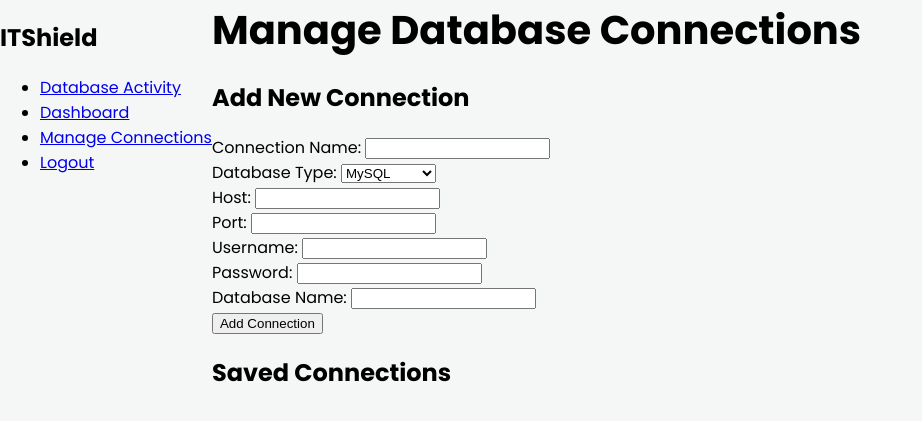
After one commit to winterwolfx2h/itshield, a Flask app: page /manage_connections in a window 1280 px wide. The commit adds this page. Shown: the top 421 px of the page, without its empty margins (0-922 px from the left). Run offline with Flask 2, Linux system fonts and the light colour scheme; the visitor is signed in with stand-in values (Sample User, id 1); data that the repository does not hold is empty; parts of the project's set-up code (start-up, migrations or seed data) failed here and were passed over; some libraries are stand-ins or nearby versions.

Commit message:
Add dynamic database connections for MySQL and PostgreSQL

```diff
--- a/DBM/app.py
+++ b/DBM/app.py
@@ -1,117 +1,95 @@
-from flask import Flask, render_template, send_from_directory, redirect, url_for, request, flash
-from flask_socketio import SocketIO
-from flask_bootstrap import Bootstrap
-import psutil
-from dashboard import dashboard_bp
-from monitor import monitor_bp
-from management import management_bp
+from flask import Flask, render_template, request, redirect, url_for, session
+from flask_socketio import SocketIO, emit
+from availdb import fetch_database_availability
 from utils import fetch_process_list
-from availdb import fetch_database_availability
-from flask_login import LoginManager, current_user, login_user, login_required, logout_user, UserMixin
-import os
+from db_manager import init_db, add_connection, get_connections, get_connection_by_id
+import threading
+import time
 
 app = Flask(__name__)
-app.secret_key = 'your_secret_key'  # Needed for session management
-Bootstrap(app)
-
-app.register_blueprint(dashboard_bp, url_prefix='/dashboard')
-app.register_blueprint(monitor_bp, url_prefix='/monitor')
-app.register_blueprint(management_bp, url_prefix='/management')
-
+app.secret_key = 'your-secret-key'
 socketio = SocketIO(app)
 
-login_manager = LoginManager()
-login_manager.init_app(app)
-login_manager.login_view = 'login'
+# Initialize SQLite database
+init_db()
 
-class User(UserMixin):
-    def __init__(self, id):
-        self.id = id
-
-    def get_id(self):
-        return self.id
-
-# In-memory user store, for demo purposes
-users = {'admin': {'password': 'admin123'}}
-
-@login_manager.user_loader
-def load_user(user_id):
-    if user_id in users:
-        return User(user_id)
-    return None
+# Simulated user database (replace with proper authentication)
+users = {'admin': 'admin123'}
 
 @app.route('/')
-@login_required
 def index():
-    return render_template('index.html')
+    if 'username' not in session:
+        return redirect(url_for('login'))
+    connections = get_connections()
+    return render_template('index.html', connections=connections)
 
 @app.route('/login', methods=['GET', 'POST'])
 def login():
     if request.method == 'POST':
         username = request.form['username']
         password = request.form['password']
-        if username in users and users[username]['password'] == password:
-            user = User(username)
-            login_user(user)
+        if username in users and users[username] == password:
+            session['username'] = username
             return redirect(url_for('index'))
-        else:
-            flash('Invalid username or password')
+        return render_template('login.html', error='Invalid credentials')
     return render_template('login.html')
 
 @app.route('/logout')
-@login_required
 def logout():
-    logout_user()
+    session.pop('username', None)
     return redirect(url_for('login'))
 
-@app.route('/favicon.ico')
-def favicon():
-    return send_from_directory(os.path.join(app.root_path, 'static'), 'favicon.ico')
+@app.route('/dashboard/')
+def dashboard():
+    if 'username' not in session:
+        return redirect(url_for('login'))
+    return render_template('dashboard.html')
 
-# Protect the blueprint routes
-@app.before_request
-def before_request():
-    if not current_user.is_authenticated and request.endpoint and 'static' not in request.endpoint:
-        if request.endpoint.startswith('dashboard') or request.endpoint.startswith('monitor') or request.endpoint.startswith('management'):
-            return redirect(url_for('login'))
+@app.route('/dashboard/query_history')
+def query_history():
+    query_history, _, _ = fetch_process_list()
+    return {'query_history': query_history}
+
+@app.route('/dashboard/query_stats')
+def query_stats():
+    _, _, daily_query_stats = fetch_process_list()
+    return {'daily_query_stats': daily_query_stats}
+
+@app.route('/manage_connections', methods=['GET', 'POST'])
+def manage_connections():
+    if 'username' not in session:
+        return redirect(url_for('login'))
+    if request.method == 'POST':
+        name = request.form['name']
+        db_type = request.form['db_type']
+        host = request.form['host']
+        port = int(request.form['port'])
+        username = request.form['username']
+        password = request.form['password']
+        database_name = request.form['database_name']
+        add_connection(name, db_type, host, port, username, password, database_name)
+        return redirect(url_for('manage_connections'))
+    connections = get_connections()
+    return render_template('manage_connections.html', connections=connections)
 
 def background_task():
     while True:
-        try:
-            query_data, query_logs, daily_stats = fetch_process_list()
-            socketio.emit('realtime_data', query_data)
-            socketio.emit('query_logs', query_logs)
-            socketio.emit('daily_query_stats', daily_stats)
-        except Exception as e:
-            print("Error during fetch or emit:", e)
-        socketio.sleep(1)
+        if 'selected_db' in session:
+            conn = get_connection_by_id(session['selected_db'])
+            if conn:
+                query_history, query_logs, daily_query_stats = fetch_process_list(conn)
+                socketio.emit('realtime_data', query_history)
+        time.sleep(1)
 
-def database_availability_task():
-    while True:
-        try:
-            _, availability_status, _ = fetch_database_availability()
-            socketio.emit('db_availability', availability_status)
-        except Exception as e:
-            print("Error during fetch or emit:", e)
-        socketio.sleep(1)
+@socketio.on('connect')
+def handle_connect():
+    print("Client connected")
 
-def performance_task():
-    while True:
-        try:
-            performance_stats = {
-                'cpu': psutil.cpu_percent(interval=1),
-                'memory': psutil.virtual_memory().percent,
-                'disk': psutil.disk_usage('/').percent,
-                'network': psutil.net_io_counters().bytes_sent + psutil.net_io_counters().bytes_recv
-            }
-            socketio.emit('realtime_performance', performance_stats)
-        except Exception as e:
-            print("Error during fetch or emit:", e)
-        socketio.sleep(5)
-
-socketio.start_background_task(target=background_task)
-socketio.start_background_task(target=database_availability_task)
-socketio.start_background_task(target=performance_task)
+@socketio.on('select_db')
+def handle_select_db(data):
+    session['selected_db'] = data['conn_id']
+    print(f"Selected database: {data['conn_id']}")
 
 if __name__ == '__main__':
-    socketio.run(app, host='0.0.0.0', port=5000)
+    threading.Thread(target=background_task, daemon=True).start()
+    socketio.run(app, host='0.0.0.0', port=5000, debug=True)
--- /dev/null
+++ b/DBM/db_manager.py
@@ -0,0 +1,86 @@
+import sqlite3
+import os
+from cryptography.fernet import Fernet
+
+# Generate or load encryption key
+key_path = "/app/encryption_key.key"
+if not os.path.exists(key_path):
+    key = Fernet.generate_key()
+    with open(key_path, "wb") as key_file:
+        key_file.write(key)
+else:
+    with open(key_path, "rb") as key_file:
+        key = key_file.read()
+cipher = Fernet(key)
+
+def init_db():
+    conn = sqlite3.connect("/app/connections.db")
+    cursor = conn.cursor()
+    cursor.execute("""
+        CREATE TABLE IF NOT EXISTS connections (
+            id INTEGER PRIMARY KEY AUTOINCREMENT,
+            name TEXT NOT NULL,
+            db_type TEXT NOT NULL,
+            host TEXT NOT NULL,
+            port INTEGER NOT NULL,
+            username TEXT NOT NULL,
+            password TEXT NOT NULL,
+            database_name TEXT NOT NULL
+        )
+    """)
+    conn.commit()
+    conn.close()
+
+def add_connection(name, db_type, host, port, username, password, database_name):
+    encrypted_password = cipher.encrypt(password.encode()).decode()
+    conn = sqlite3.connect("/app/connections.db")
+    cursor = conn.cursor()
+    cursor.execute("""
+        INSERT INTO connections (name, db_type, host, port, username, password, database_name)
+        VALUES (?, ?, ?, ?, ?, ?, ?)
+    """, (name, db_type, host, port, username, encrypted_password, database_name))
+    conn.commit()
+    conn.close()
+
+def get_connections():
+    conn = sqlite3.connect("/app/connections.db")
+    cursor = conn.cursor()
+    cursor.execute("SELECT id, name, db_type, host, port, username, password, database_name FROM connections")
+    rows = cursor.fetchall()
+    connections = []
+    for row in rows:
+        decrypted_password = cipher.decrypt(row[6].encode()).decode()
+        connections.append({
+            "id": row[0],
+            "name": row[1],
+            "db_type": row[2],
+            "host": row[3],
+            "port": row[4],
+            "username": row[5],
+            "password": decrypted_password,
+            "database_name": row[7]
+        })
+    conn.close()
+    return connections
+
+def get_connection_by_id(conn_id):
+    conn = sqlite3.connect("/app/connections.db")
+    cursor = conn.cursor()
+    cursor.execute("SELECT id, name, db_type, host, port, username, password, database_name FROM connections WHERE id = ?", (conn_id,))
+    row = cursor.fetchone()
+    if row:
+        decrypted_password = cipher.decrypt(row[6].encode()).decode()
+        connection = {
+            "id": row[0],
+            "name": row[1],
+            "db_type": row[2],
+            "host": row[3],
+            "port": row[4],
+            "username": row[5],
+            "password": decrypted_password,
+            "database_name": row[7]
+        }
+        conn.close()
+        return connection
+    conn.close()
+    return None
--- /dev/null
+++ b/DBM/templates/manage_connections.html
@@ -0,0 +1,49 @@
+<!DOCTYPE html>
+<html lang="en">
+<head>
+    <meta charset="UTF-8">
+    <title>Manage Database Connections</title>
+    <link rel="stylesheet" href="/static/styles.css">
+</head>
+<body>
+    <div class="sidebar">
+        <h2>ITShield</h2>
+        <ul>
+            <li><a href="/">Database Activity</a></li>
+            <li><a href="/dashboard/">Dashboard</a></li>
+            <li><a href="/manage_connections">Manage Connections</a></li>
+            <li><a href="/logout">Logout</a></li>
+        </ul>
+    </div>
+    <div class="content">
+        <h1>Manage Database Connections</h1>
+        <h2>Add New Connection</h2>
+        <form method="POST">
+            <label for="name">Connection Name:</label>
+            <input type="text" id="name" name="name" required><br>
+            <label for="db_type">Database Type:</label>
+            <select id="db_type" name="db_type" required>
+                <option value="mysql">MySQL</option>
+                <option value="postgres">PostgreSQL</option>
+            </select><br>
+            <label for="host">Host:</label>
+            <input type="text" id="host" name="host" required><br>
+            <label for="port">Port:</label>
+            <input type="number" id="port" name="port" required><br>
+            <label for="username">Username:</label>
+            <input type="text" id="username" name="username" required><br>
+            <label for="password">Password:</label>
+            <input type="password" id="password" name="password" required><br>
+            <label for="database_name">Database Name:</label>
+            <input type="text" id="database_name" name="database_name" required><br>
+            <button type="submit">Add Connection</button>
+        </form>
+        <h2>Saved Connections</h2>
+        <ul>
+            {% for conn in connections %}
+                <li>{{ conn.name }} ({{ conn.db_type }} - {{ conn.host }}:{{ conn.port }} - {{ conn.database_name }})</li>
+            {% endfor %}
+        </ul>
+    </div>
+</body>
+</html>
```
Also changed, not shown: DBM/availdb.py (+24 -16 lines), DBM/requirements.txt (+9 -0 lines), DBM/static/script.js (+9 -0 lines), DBM/templates/index.html (+25 -53 lines), DBM/utils.py (+45 -84 lines), docker-compose.yml (+48 -8 lines), 1 other file.
